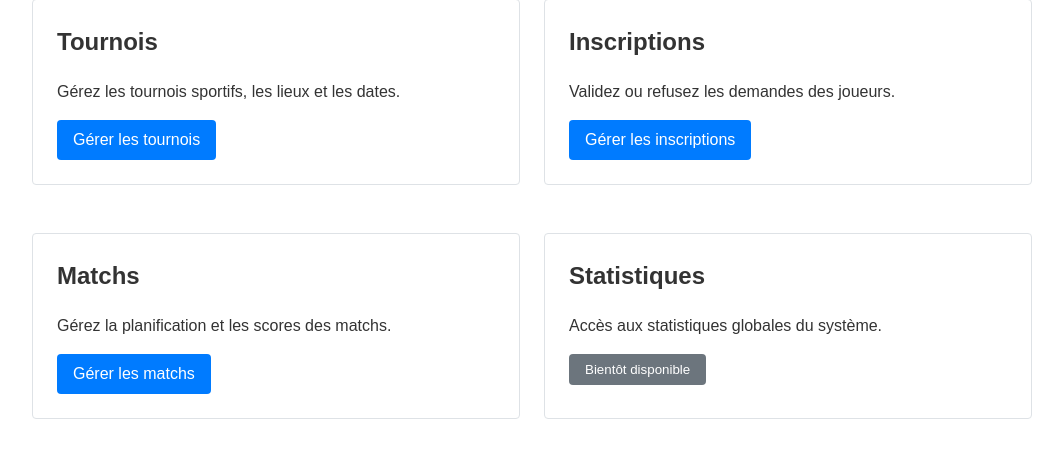
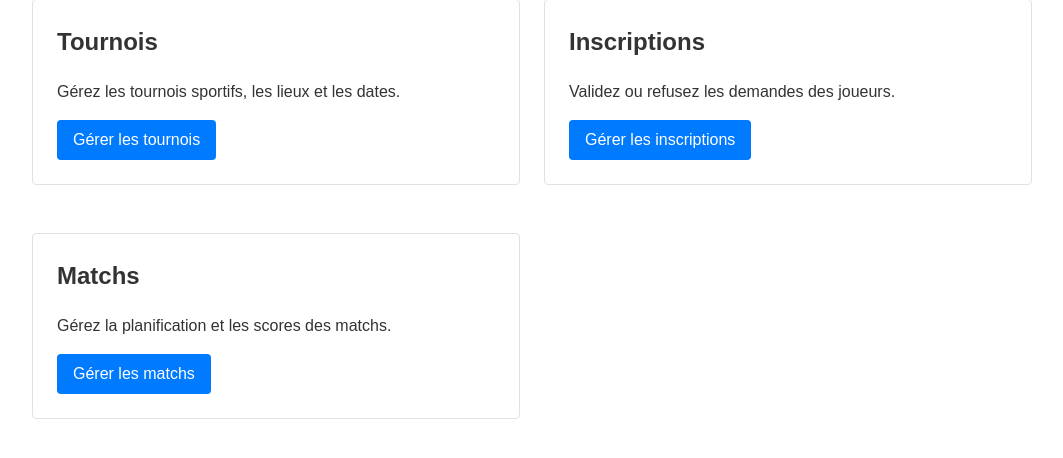
Before and after one commit to KNS-Ashura/Sport_manager, a Symfony app: template templates/admin/dashboard.html.twig in a window 1280 px wide. Shown: the part 165-623 px from the top of the page, without its empty margins (108-1171 px from the left). Run offline with Twig, Linux system fonts and the light colour scheme; the template is opened without the code that fills it, so the values that code supplies are empty; some libraries are stand-ins or nearby versions.

Commit message:
petites modifs

```diff
--- a/templates/admin/dashboard.html.twig
+++ b/templates/admin/dashboard.html.twig
@@ -23,11 +23,5 @@
         <p>Gérez la planification et les scores des matchs.</p>
         <a href="{{ path('admin_matches') }}" class="btn">Gérer les matchs</a>
     </div>
-
-    <div class="card">
-        <h2>Statistiques</h2>
-        <p>Accès aux statistiques globales du système.</p>
-        <button class="btn btn-secondary" disabled>Bientôt disponible</button>
-    </div>
 </div>
 {% endblock %}
```
